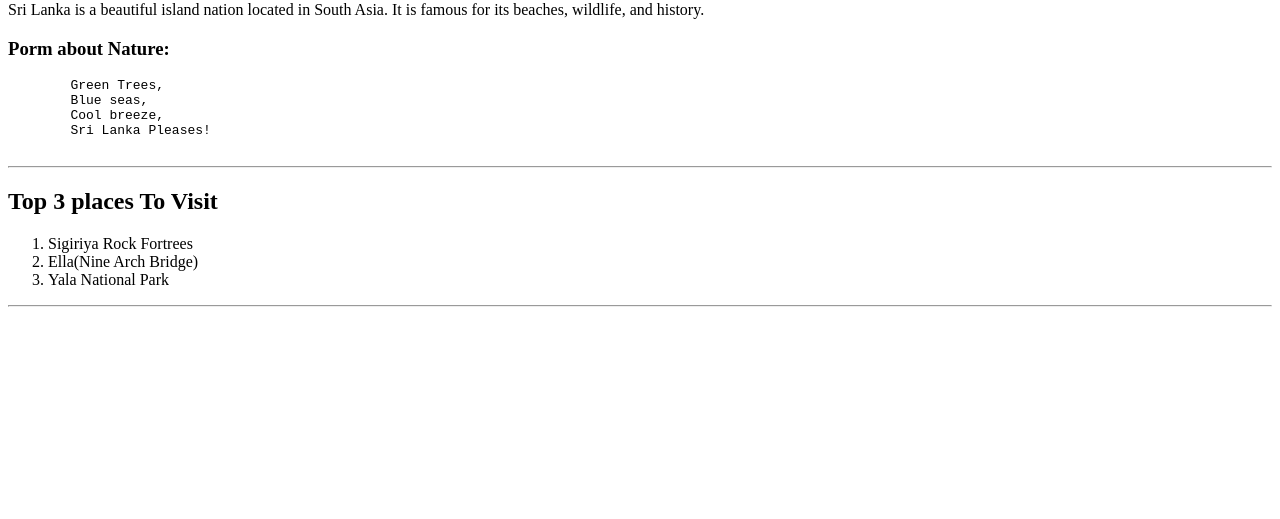
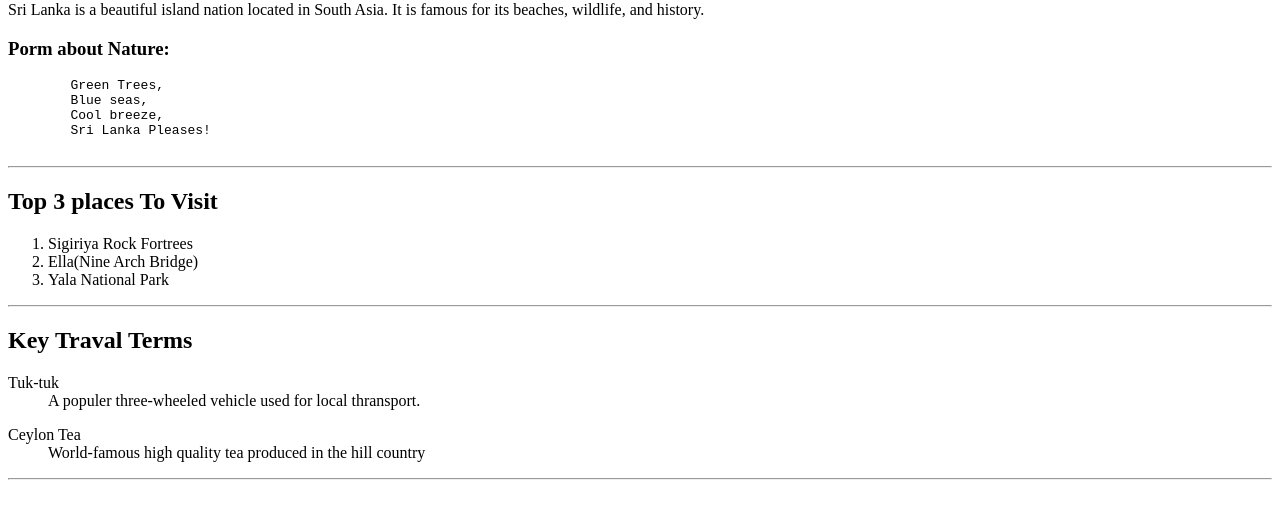
Before and after one commit to inasaralahiru303-web/Explore-Sri-lanka, a plain HTML site: page index.html in a window 1280 px wide. Shown: the part 79-598 px from the top of the page. Drawn offline with Linux system fonts and the light colour scheme.

Commit message:
add Explore Sri lanka

```diff
--- a/index.html
+++ b/index.html
@@ -25,6 +25,19 @@
     </ol>
     <hr>
 
+    <h2>Key Traval Terms</h2>
+        <dl>
+            <dt>Tuk-tuk</dt>
+            <dd>A populer three-wheeled vehicle used for local thransport.</dd>
+
+        </dl>
+        <dl>
+            <dt>Ceylon Tea</dt>
+            <dd>World-famous high quality tea produced in the hill country</dd>
+        </dl>
+        <hr>
+
+
 
 
 </body>
```
